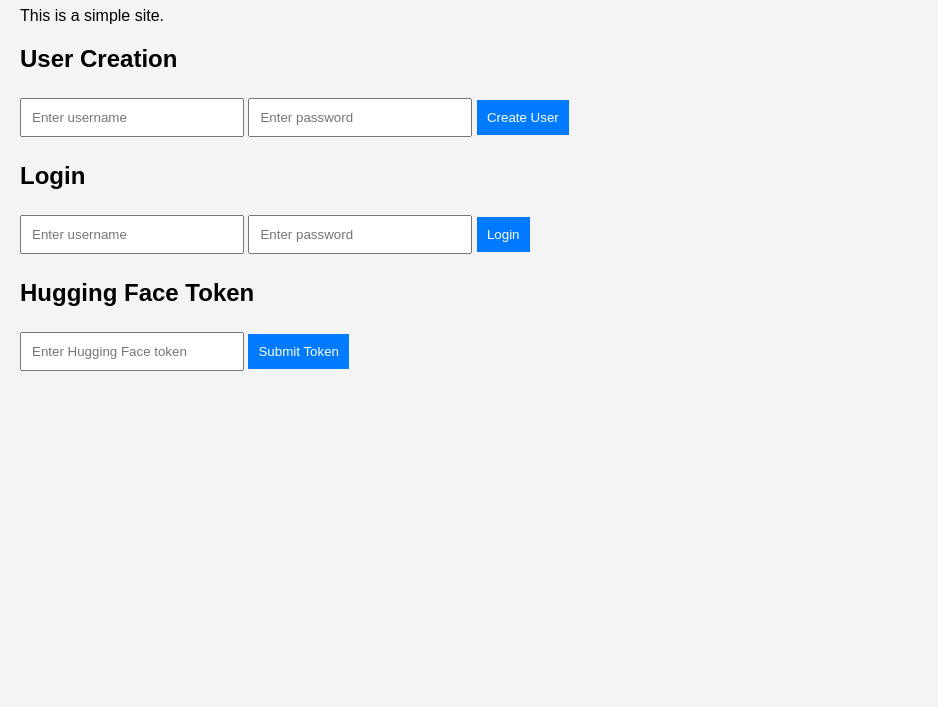
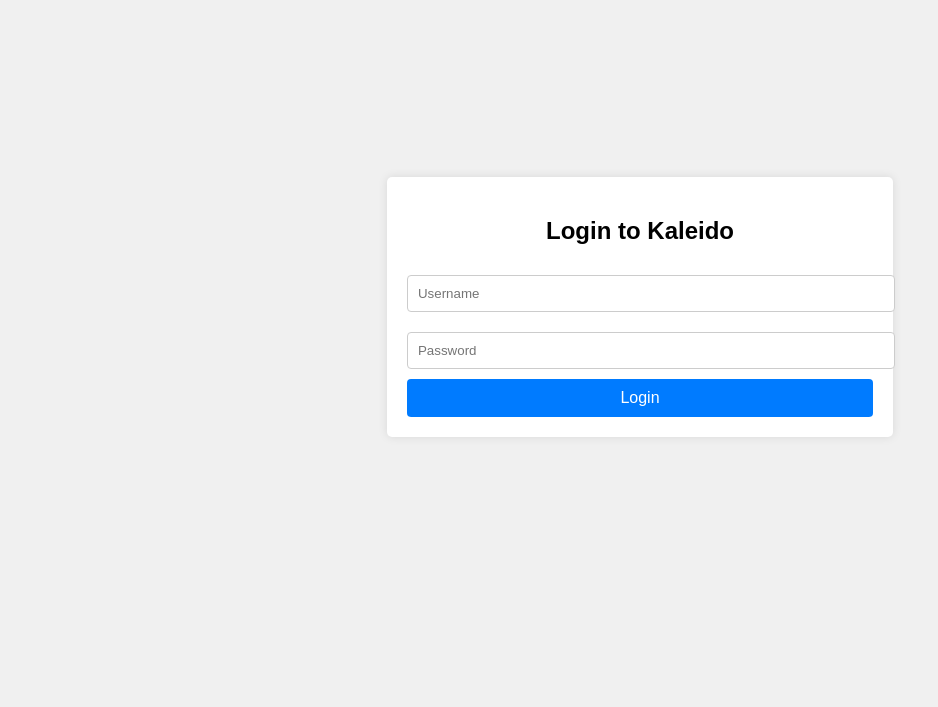
Before and after one commit to MausamSakeena/mausamsakeena.github.io, a plain HTML site: page index.html in a window 1280 px wide. Shown: the part 93-800 px from the top of the page, without its empty margins (0-938 px from the left). Drawn offline with Linux system fonts and the light colour scheme.

Commit message:
Update index.html

```diff
--- a/index.html
+++ b/index.html
@@ -3,74 +3,65 @@
 <head>
     <meta charset="UTF-8">
     <meta name="viewport" content="width=device-width, initial-scale=1.0">
-    <title>Kaleido's Website</title>
+    <title>Kaleido Login</title>
     <style>
         body {
             font-family: Arial, sans-serif;
-            background-color: #f4f4f4;
+            background-color: #f0f0f0;
+            display: flex;
+            justify-content: center;
+            align-items: center;
+            height: 100vh;
             margin: 0;
+        }
+
+        .login-container {
+            background-color: #fff;
             padding: 20px;
+            border-radius: 5px;
+            box-shadow: 0 0 10px rgba(0, 0, 0, 0.1);
         }
-        h1 {
-            color: #333;
+
+        .login-container h2 {
+            text-align: center;
+            margin-bottom: 20px;
         }
-        form {
-            margin-top: 20px;
+
+        .login-container input[type="text"],
+        .login-container input[type="password"] {
+            width: 100%;
+            padding: 10px;
+            margin: 10px 0;
+            border: 1px solid #ccc;
+            border-radius: 4px;
         }
-        input {
+
+        .login-container button {
+            width: 100%;
             padding: 10px;
-            margin: 5px 0;
-            width: 200px;
-        }
-        button {
-            padding: 10px;
-            background-color: #007bff;
+            background-color: #007BFF;
+            border: none;
+            border-radius: 4px;
             color: white;
-            border: none;
+            font-size: 16px;
             cursor: pointer;
         }
-        button:hover {
+
+        .login-container button:hover {
             background-color: #0056b3;
         }
     </style>
 </head>
 <body>
-    <h1>Welcome to Kaleido's Website</h1>
-    <p>This is a simple site.</p>
 
-    <h2>User Creation</h2>
-    <form id="userForm">
-        <input type="text" id="username" placeholder="Enter username" required>
-        <input type="password" id="password" placeholder="Enter password" required>
-        <button type="submit">Create User</button>
-    </form>
-
-    <h2>Login</h2>
-    <form id="loginForm">
-        <input type="text" id="loginUsername" placeholder="Enter username" required>
-        <input type="password" id="loginPassword" placeholder="Enter password" required>
+<div class="login-container">
+    <h2>Login to Kaleido</h2>
+    <form>
+        <input type="text" placeholder="Username" required>
+        <input type="password" placeholder="Password" required>
         <button type="submit">Login</button>
     </form>
+</div>
 
-    <h2>Hugging Face Token</h2>
-    <input type="text" id="huggingFaceToken" placeholder="Enter Hugging Face token">
-    <button id="submitToken">Submit Token</button>
-
-    <script>
-        // Add JavaScript functionality for user creation and login
-        document.getElementById('userForm').onsubmit = function(e) {
-            e.preventDefault();
-            alert('User created: ' + document.getElementById('username').value);
-        };
-
-        document.getElementById('loginForm').onsubmit = function(e) {
-            e.preventDefault();
-            alert('Logged in as: ' + document.getElementById('loginUsername').value);
-        };
-
-        document.getElementById('submitToken').onclick = function() {
-            alert('Hugging Face token submitted: ' + document.getElementById('huggingFaceToken').value);
-        };
-    </script>
 </body>
 </html>
```
